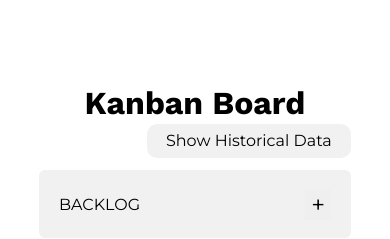
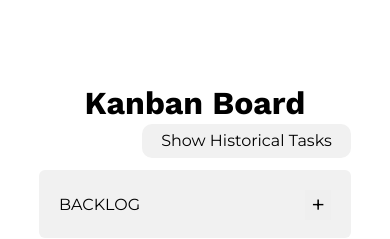
Before and after one commit to nwils000/kanban-board, a React (Vite) app: page / in a window 390 px wide. Shown: the top 239 px of the page. Built offline with nearby package versions, Linux system fonts and the light colour scheme; a web font is replaced by a local one.

Commit message:
made edit buttons responsive and changed teh historical task button to change text when clicked

```diff
--- a/src/components/Board.jsx
+++ b/src/components/Board.jsx
@@ -7,12 +7,22 @@ import { GlobalTaskData } from '../main';
 function Board() {
   const { state } = useContext(GlobalTaskData);
   const [stateToShow, setStateToShow] = useState(state.tasks);
+  const [historicalTasksButtonText, setHistoricalTasksButtonText] = useState(
+    'Show Historical Tasks'
+  );
 
   useEffect(() => {
     setStateToShow(state.tasks);
   }, [state]);
 
+  function toggleText() {
+    historicalTasksButtonText === 'Show Historical Tasks'
+      ? setHistoricalTasksButtonText('Show Current Tasks')
+      : setHistoricalTasksButtonText('Show Historical Tasks');
+  }
+
   function handleButtonPress() {
+    toggleText();
     if (stateToShow === state.tasks) {
       setStateToShow(state.historicalTasks);
     } else {
@@ -29,7 +39,7 @@ function Board() {
           className="historical-data-button"
           style={{ position: 'absolute', top: '1.4rem', right: '0' }}
         >
-          Show Historical Data
+          {historicalTasksButtonText}
         </button>
         <SearchFilterBar />
         <BoardColumns stateToShow={stateToShow} />
--- a/src/styles/EditAddTaskCard.css
+++ b/src/styles/EditAddTaskCard.css
@@ -82,6 +82,20 @@
   box-shadow: 0 2px 4px rgba(0, 0, 0, 0.2);
 }
 
+@media screen and (max-width: 880px) {
+  .modal button {
+    font-size: 1rem;
+    padding: 0.4rem 0.9rem;
+  }
+}
+
+@media screen and (max-width: 804px) {
+  .modal button {
+    font-size: 0.8rem;
+    padding: 0.4rem 0.6rem;
+  }
+}
+
 @media screen and (max-width: 427px) {
   .modal button {
     padding: 0.3rem 0.7rem;
```
